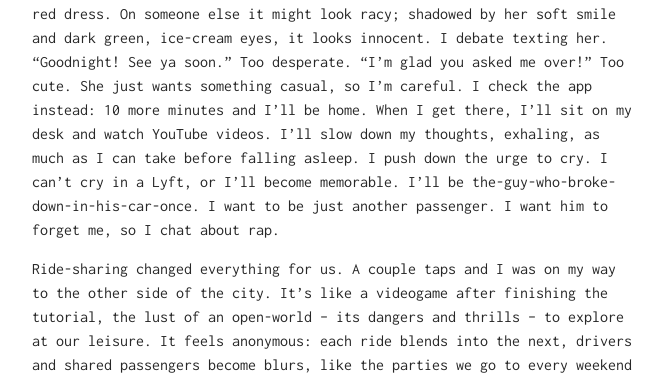
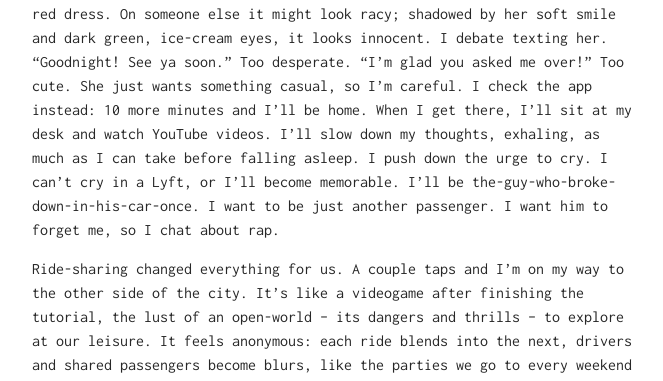
Before and after one commit to ordinarythings/ordinarythings.github.io, a Jekyll site: the page built from _posts/2019-02-28-Purity-Menadechem.md, in a window 1280 px wide. Shown: the part 1041-1422 px from the top of the page, without its empty margins (308-971 px from the left). Built offline with Jekyll 4.4.1, drawn with Linux system fonts in a browser that asks for light colours; some of the changed text lies outside the part shown.

Commit message:
Update 2019-02-28-Purity-Menadechem.md

```diff
--- a/_posts/2019-02-28-Purity-Menadechem.md
+++ b/_posts/2019-02-28-Purity-Menadechem.md
@@ -24,8 +24,8 @@ After, she looks at me and I wonder if it's the first time. “Were you comforta
 
 I wonder how people did it before the smartphone. Before a right-swipe could mean the difference between a night alone, or one pretending to love a stranger until, like turning off a hot shower, the urge to go home overtakes, and I leave her sleeping, looking back with a smile that is almost intimate, and close the door behind me.
 
-I stand in front of a yoga studio waiting for my Lyft. It’s 3 in the morning and I’m freezing. I’d left the party wearing a coat of gin and libido. Both gone, I rush inside the car as it slows down. I finally check my phone. I swipe away most notifications and unlock the screen. Her profile is still open, from the way over. In the picture, she wears a long red dress. On someone else it might look racy; shadowed by her soft smile and dark green, ice-cream eyes, it looks innocent. I debate texting her. “Goodnight! See ya soon.” Too desperate. “I'm glad you asked me over!” Too cute. She just wants something casual, so I'm careful. I check the app instead: 10 more minutes and I'll be home. When I get there, I'll sit on my desk and watch YouTube videos. I'll slow down my thoughts, exhaling, as much as I can take before falling asleep. I push down the urge to cry. I can't cry in a Lyft, or I'll become memorable. I'll be the-guy-who-broke-down-in-his-car-once. I want to be just another passenger. I want him to forget me, so I chat about rap.
+I stand in front of a yoga studio waiting for my Lyft. It’s 3 in the morning and I’m freezing. I’d left the party wearing a coat of gin and libido. Both gone, I rush inside the car as it slows down. I finally check my phone. I swipe away most notifications and unlock the screen. Her profile is still open, from the way over. In the picture, she wears a long red dress. On someone else it might look racy; shadowed by her soft smile and dark green, ice-cream eyes, it looks innocent. I debate texting her. “Goodnight! See ya soon.” Too desperate. “I'm glad you asked me over!” Too cute. She just wants something casual, so I'm careful. I check the app instead: 10 more minutes and I'll be home. When I get there, I'll sit at my desk and watch YouTube videos. I'll slow down my thoughts, exhaling, as much as I can take before falling asleep. I push down the urge to cry. I can't cry in a Lyft, or I'll become memorable. I'll be the-guy-who-broke-down-in-his-car-once. I want to be just another passenger. I want him to forget me, so I chat about rap.
 
-Ride-sharing changed everything for us. A couple taps and I was on my way to the other side of the city. It's like a videogame after finishing the tutorial, the lust of an open-world -- its dangers and thrills -- to explore at our leisure. It feels anonymous: each ride blends into the next, drivers and shared passengers become blurs, like the parties we go to every weekend -- all the same. Back home I look for remains of this week’s party: people playing drinking games or coming back from late-night food. Anything to not be alone. But it’s quiet, now, every door but mine closed. My lights are on, and my speaker beeps as it finds my phone again. I climb onto my bed and feel the cold, sticky plastic of the bare mattress against my thighs. Damn it. I forgot to put sheets back on my bed after doing laundry. I consider my options and finally grab a blanket and lie down on my couch. I’ll worry about the sheets tomorrow.
+Ride-sharing changed everything for us. A couple taps and I'm on my way to the other side of the city. It's like a videogame after finishing the tutorial, the lust of an open-world -- its dangers and thrills -- to explore at our leisure. It feels anonymous: each ride blends into the next, drivers and shared passengers become blurs, like the parties we go to every weekend -- all the same. Back home I look for remains of this week’s party: people playing drinking games or coming back from late-night food. Anything to not be alone. But it’s quiet, now, every door but mine closed. My lights are on, and my speaker beeps as it finds my phone again. I climb onto my bed and feel the cold, sticky plastic of the bare mattress against my thighs. Damn it. I forgot to put sheets back on my bed after doing laundry. I consider my options and finally grab a blanket and lie down on my couch. I’ll worry about the sheets tomorrow.
 
 For a second, before I fall asleep, as my eyes start to close and my fists clench at the blanket, I let my mind loose to wrap herself around her. In the dark, she holds her hand, brushes her hair, and kisses her sweet dreams. She loves her. And she lets her go. Then she comes back to me. I clench my fists harder, and the shaking starts.
```
